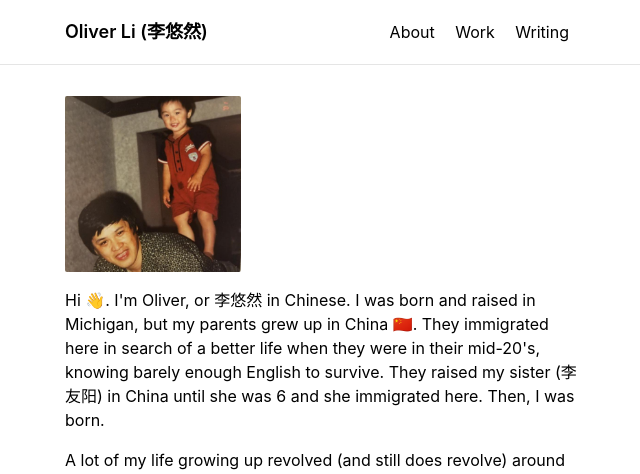
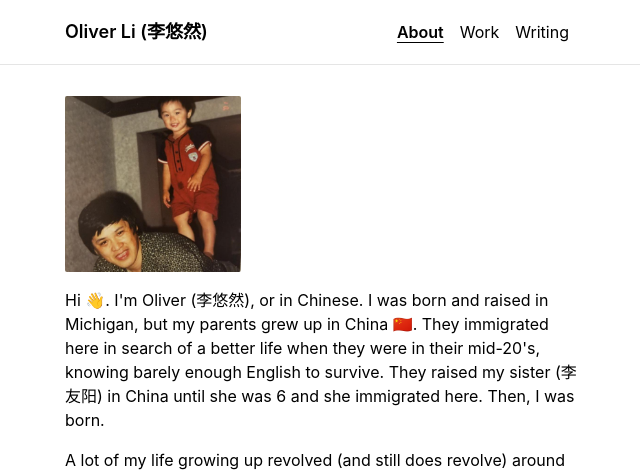
Before and after one commit to olili1999/current-website-oliver, a React (Create React App) app: page /about in a window 1280 px wide. Shown: the top 474 px of the page, without its empty margins (319-959 px from the left). Built offline with nearby package versions, Linux system fonts and the light colour scheme.

Commit message:
got navbar working

```diff
--- a/src/components/About.js
+++ b/src/components/About.js
@@ -8,7 +8,7 @@ const About = () =>{
   return (
     <div className = "text-aesopgrey mt-8 ml-6 mr-6 md:w-2/5 md:mx-auto md:flex md:flex-col md:justify-center">
       <img className = "w-44 h-44 rounded-sm" src = {OliverDadLittle}/>
-      <p className = "text-left mt-4"> Hi 👋. I'm Oliver, or 李悠然 in Chinese. I was born and raised in Michigan, but my parents grew up in China 🇨🇳. They immigrated here in
+      <p className = "text-left mt-4"> Hi 👋. I'm Oliver (李悠然), or in Chinese. I was born and raised in Michigan, but my parents grew up in China 🇨🇳. They immigrated here in
       search of a better life when they were in their mid-20's, knowing barely enough English to survive.
       They raised my sister (李友阳) in China until she was 6 and she immigrated here. Then, I was born. </p>
       <p className = "text-left mt-4">A lot of my life growing up revolved (and still does revolve) around playing tennis 🎾. Tennis has defined a lot of my identity for better
--- a/src/components/Home.js
+++ b/src/components/Home.js
@@ -1,12 +1,13 @@
 import Twemoji from 'react-twemoji';
 import { Link } from "react-router-dom";
-
+import Headshot from "../headshot.jpeg"
 
 const Home = () =>{
     return (
     <div className = "mt-8 ml-6 mr-6 md:w-2/5 md:mx-auto md:flex md:flex-col md:items-center md:justify-center">
-        <div className = "flex flex-row items-center w-full mb-4 text-left font-semibold text-aesopblack">
-            <p className= "mr-2 text-xl"> Hi, I'm Oliver 👋 </p>
+        <div className = "mb-4 w-full flex flex-col justify-start items-start font-semibold text-aesopblack">
+            <img className = "object-cover rounded-sm w-44 h-44" src = {Headshot}/>
+            <p className= "mt-4 mr-2 text-xl"> Hi, I'm Oliver 👋 </p>
         </div>
         <p className = "leading-loose text-aesopgrey text-left font-normal"> I'm a recent graduate
         of the University of Michigan with a dual degree in&nbsp;
@@ -42,12 +43,12 @@ const Home = () =>{
             <a className = "underline underline-offset-4 hover:font-semibold active:text-aesopblack active:text-semibold focus:text-semibold focus:text-aesopblack hover:text-aesopblack" href = "https://www.microsoft.com/en-us/research/people/suri/">Microsoft</a> doing research.
         </p>
         <div className = "flex flex-row items-center justify-center">
-            <Link to = "/about">
+            <Link exact to = "/about">
                 <button className = "mr-2 mt-8 px-6 py-1.5 rounded border-2 border-aesopblack hover:opacity-75 text-aesopblack">
                     More about me
                 </button>
             </Link>
-            <Link to = "/work">
+            <Link exact to = "/work">
             <button className = "ml-2 mt-8 px-6 py-2 rounded bg-aesopblack hover:opacity-75 text-zinc-100">
                 See work
             </button>
--- a/src/components/Navbar.js
+++ b/src/components/Navbar.js
@@ -2,18 +2,47 @@ import React from 'react';
 import { Link } from "react-router-dom";
 import Headshot from  "../headshot.jpeg"
 
+import { NavLink } from "react-router-dom";
+
+
+
+
+
+
+
+
 
 const Navbar = () =>{
+
+
+  // const navLinkStyles = ({isActive}=>{
+  //   return  {
+  //     fo
+  //   }
+  // });
+
+
+
   return (
+
   <div className = "flex items-center h-16 w-full shadow-sm">
     <span className = "ml-4 mr-4 w-full md:w-2/5 md:mx-auto flex flex-row items-center justify-between">
-        <Link to = "/" className = "font-semibold text-aesopblack">
+        <NavLink exact to = "/" className = "font-semibold text-aesopblack">
           <p className = "ml-2 md:ml-0 text-lg hover:opacity-75"> Oliver Li (李悠然) </p>
-        </Link>
+        </NavLink>
+
+        {/* https://stackoverflow.com/questions/70402808/isactive-style-in-react-router-v-6 */}
         <div>
-          <Link to = "/about" className = "text-aesopgrey hover:font-semibold active:text-aesopblack active:text-semibold focus:text-semibold focus:text-aesopblack hover:text-aesopblack mr-2 ml-2"> About  </Link>
-          <Link to = "/work" className = "text-aesopgrey hover:font-semibold active:text-aesopblack active:text-semibold focus:text-semibold focus:text-aesopblack hover:text-aesopblack mr-2 ml-2"> Work </Link>
-          <Link to = "/writing" className = "text-aesopgrey hover:font-semibold active:text-aesopblack active:text-semibold focus:text-semibold focus:text-aesopblack hover:text-aesopblack mr-2 ml-2"> Writing </Link>
+          <NavLink exact to = "/about"
+
+          className = {({isActive}) => "text-aesopgrey hover:font-semibold hover:text-aesopblack mr-2 ml-2 " +
+          (isActive ? "underline underline-offset-4 font-semibold text-aesopblack": "")}>About</NavLink>
+          <NavLink exact to = "/work"
+          className = {({isActive}) => "text-aesopgrey hover:font-semibold hover:text-aesopblack mr-2 ml-2 "
+          +  (isActive ? "underline underline-offset-4 font-semibold text-aesopblack": "")}>Work</NavLink>
+          <NavLink exact to = "/writing"
+          className = {({isActive}) => "text-aesopgrey hover:font-semibold hover:text-aesopblack mr-2 ml-2 " +
+          ( (isActive ? "underline underline-offset-4 font-semibold text-aesopblack": ""))}>Writing</NavLink>
         </div>
     </span>
   </div>
```
